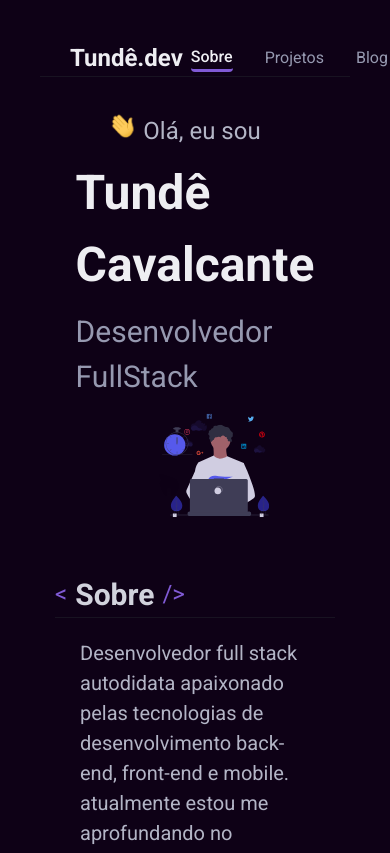
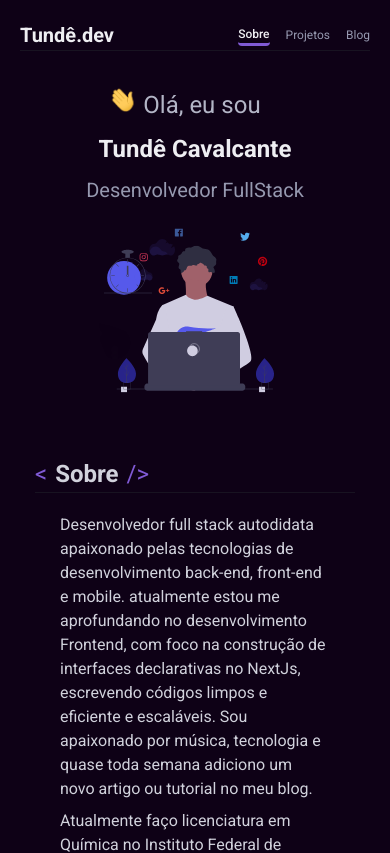
Before and after one commit to Ceviche9/tunde.dev, a Next.js app: page / in a window 390 px wide. Shown: the top 853 px of the page. Built offline with nearby package versions, Linux system fonts and the light colour scheme.

Commit message:
feat/home: add responsive

```diff
--- a/src/components/Header/index.tsx
+++ b/src/components/Header/index.tsx
@@ -11,20 +11,21 @@ export const Header = ({isHomePage}: HeaderProps) => {
   if(!isHomePage) {
     return (
       <HStack
-      px="30px"
+      px={["","30px"]}
       justify="space-between"
       >
         <Text
           fontWeight="bold"
-          fontSize="2xl"
+          fontSize={["xl","2xl"]}
         >
           Tundê.dev
         </Text>
         <HStack
-          spacing="8"
+          spacing={["4", "8"]}
         >
           <NextLink href="/" passHref>
             <Text
+              fontSize={["xs", "md"]}
               fontWeight="400"
               color="gray.300"
               _hover={{
@@ -40,6 +41,7 @@ export const Header = ({isHomePage}: HeaderProps) => {
 
           <NextLink href="/projects" passHref>
             <Text
+              fontSize={["xs", "md"]}
               fontWeight="500"
               borderBottomRadius="4"
               borderBottomWidth="medium"
@@ -58,6 +60,7 @@ export const Header = ({isHomePage}: HeaderProps) => {
             isExternal
           >
             <Text
+              fontSize={["xs", "md"]}
               fontWeight="400"
               color="gray.300"
               _hover={{
@@ -77,23 +80,24 @@ export const Header = ({isHomePage}: HeaderProps) => {
 
   return(
     <HStack
-    px="30px"
+    px={["","30px"]}
     justify="space-between"
   >
       <Text
         fontWeight="bold"
-        fontSize="2xl"
+        fontSize={["xl","2xl"]}
       >
         Tundê.dev
       </Text>
       <HStack
-        spacing="8"
+        spacing={["4", "8"]}
       >
         <NextLink
           href="/"
           passHref
         >
           <Text
+            fontSize={["xs", "md"]}
             fontWeight="500"
             borderBottomRadius="4"
             borderBottomWidth="medium"
@@ -108,6 +112,7 @@ export const Header = ({isHomePage}: HeaderProps) => {
         </NextLink>
         <NextLink href="/projects" passHref>
           <Text
+            fontSize={["xs", "md"]}
             fontWeight="400"
             color="gray.300"
             _hover={{
@@ -126,6 +131,7 @@ export const Header = ({isHomePage}: HeaderProps) => {
             isExternal
           >
             <Text
+              fontSize={["xs", "md"]}
               fontWeight="400"
               color="gray.300"
               _hover={{
--- a/src/pages/index.tsx
+++ b/src/pages/index.tsx
@@ -19,7 +19,7 @@ export default function Home() {
     <Flex
       w="100%"
       flexDirection="column"
-      p="10"
+      p={["5", "10"]}
     >
       <Header isHomePage={true}/>
       <Divider borderColor="gray.800"/>
@@ -46,11 +46,11 @@ export default function Home() {
             />{' '}
             Olá, eu sou
           </Text>
-          <Text fontSize="5xl" fontWeight="bold" color="gray.50">Tundê Cavalcante</Text>
-          <Text fontSize="3xl" fontWeight="400" color="gray.300">Desenvolvedor FullStack</Text>
+          <Text fontSize={["2xl", "5xl"]} fontWeight="bold" color="gray.50">Tundê Cavalcante</Text>
+          <Text fontSize={["xl", "2xl"]} fontWeight="400" color="gray.300">Desenvolvedor FullStack</Text>
         </VStack>
 
-        <Flex marginLeft="16">
+        <Flex marginLeft={["6","16"]}>
           <Image
             width={420}
             height={410}
@@ -67,7 +67,7 @@ export default function Home() {
       >
         <HStack>
           <Text fontSize="2xl" fontWeight="400" color="purple.500">{'<'}</Text>
-          <Text fontSize="3xl" fontWeight="bold" color="gray.100">Sobre</Text>
+          <Text fontSize={["2xl", "3xl"]} fontWeight="bold" color="gray.100">Sobre</Text>
           <Text fontSize="2xl" fontWeight="400" color="purple.500">{'/>'}</Text>
         </HStack>
 
@@ -79,9 +79,9 @@ export default function Home() {
           direction="column"
         >
           <Text
-            fontSize="xl"
+            fontSize={["md", "xl"]}
             fontWeight="400"
-            color="gray.200"
+            color="gray.100"
           >
             Desenvolvedor full stack autodidata apaixonado pelas tecnologias de desenvolvimento back-end, front-end e mobile.
             atualmente estou me aprofundando no desenvolvimento Frontend, com foco na construção de interfaces declarativas no NextJs,
@@ -89,9 +89,9 @@ export default function Home() {
             novo artigo ou tutorial no meu blog.
           </Text>
           <Text
-            fontSize="xl"
+            fontSize={["md", "xl"]}
             fontWeight="400"
-            color="gray.200"
+            color="gray.100"
           >
             Atualmente faço licenciatura em Química no Instituto Federal de Educação, Ciência e Tecnologia do Ceará
             e cursando o Ignite da Rocketseat para melhorar meus conhecimentos em desenvolvimento de software. Em breve,
```
